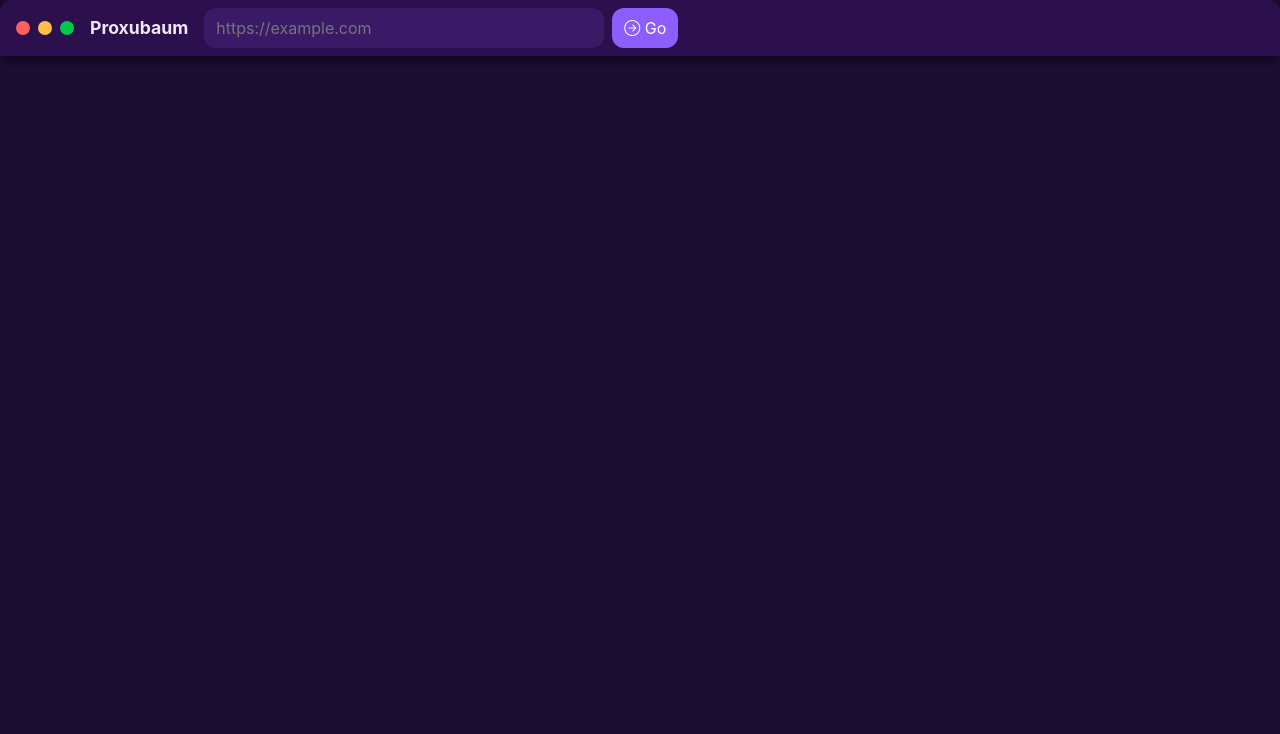
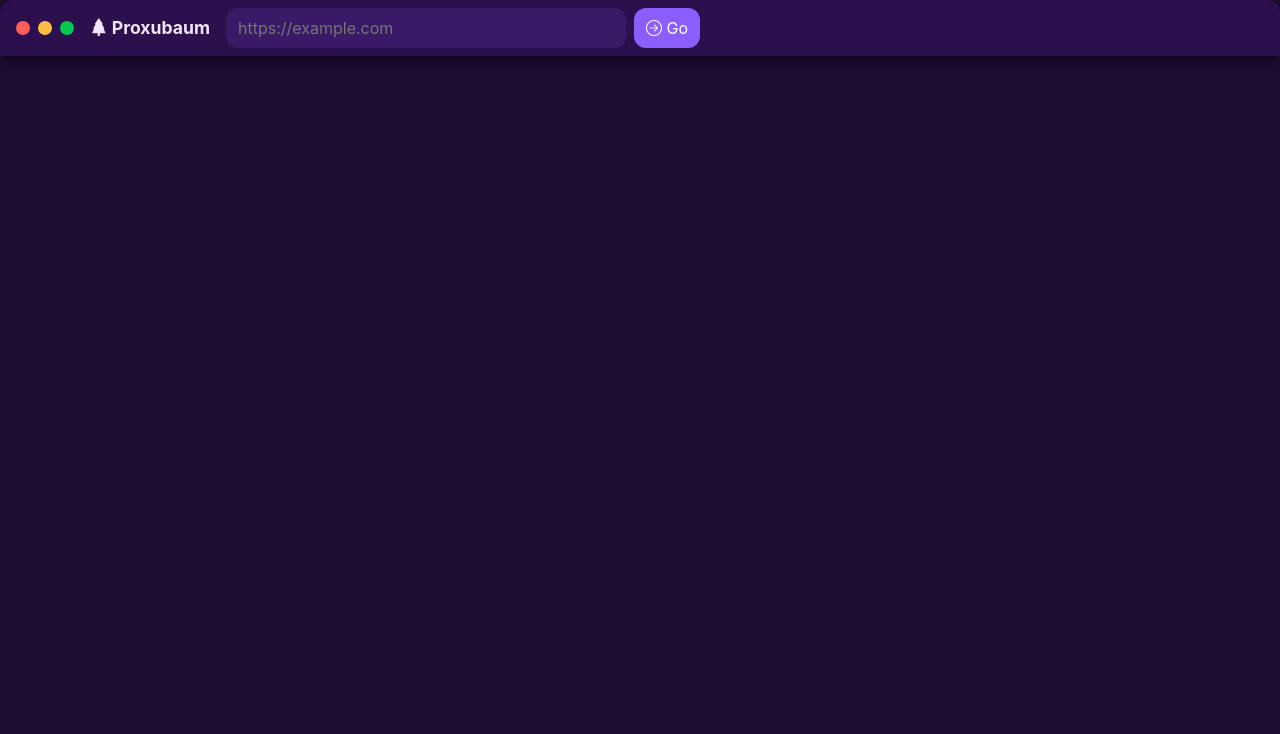
Before and after one commit to linuxfandudeguy/proxubaum, a website: page clientside/index.html in a window 1280 px wide. Shown: the top 734 px of the page. Drawn offline with nearby package versions, Linux system fonts and the light colour scheme.

Commit message:
Update index.html

```diff
--- a/clientside/index.html
+++ b/clientside/index.html
@@ -112,7 +112,7 @@
     <span class="mac-btn mac-max"></span>
   </div>
 
-  <div class="navbar-brand me-3">Proxubaum</div>
+  <div class="navbar-brand me-3"><i class="bi bi-tree-fill"></i> Proxubaum</div>
 
   <form id="browser-form" class="d-flex flex-grow-1" role="search">
     <input id="url-input" type="text" placeholder="https://example.com" required>
```
